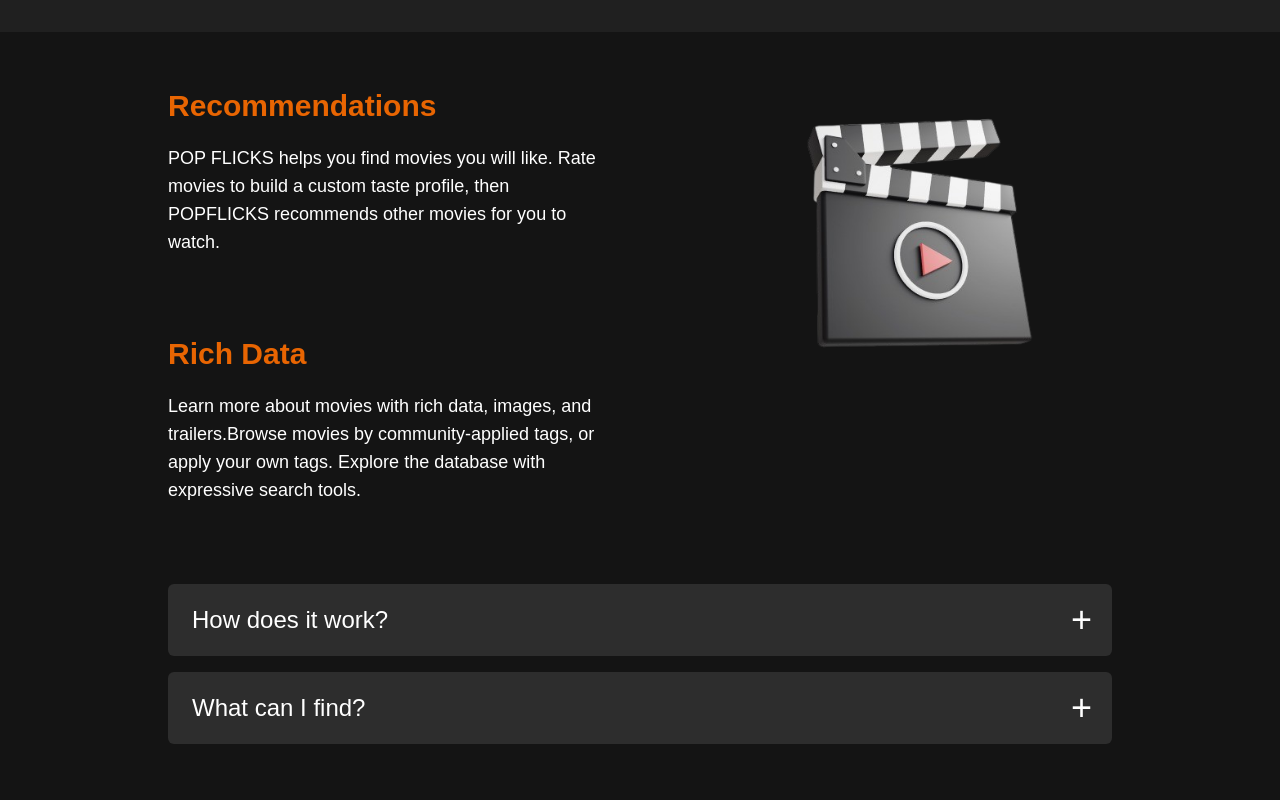
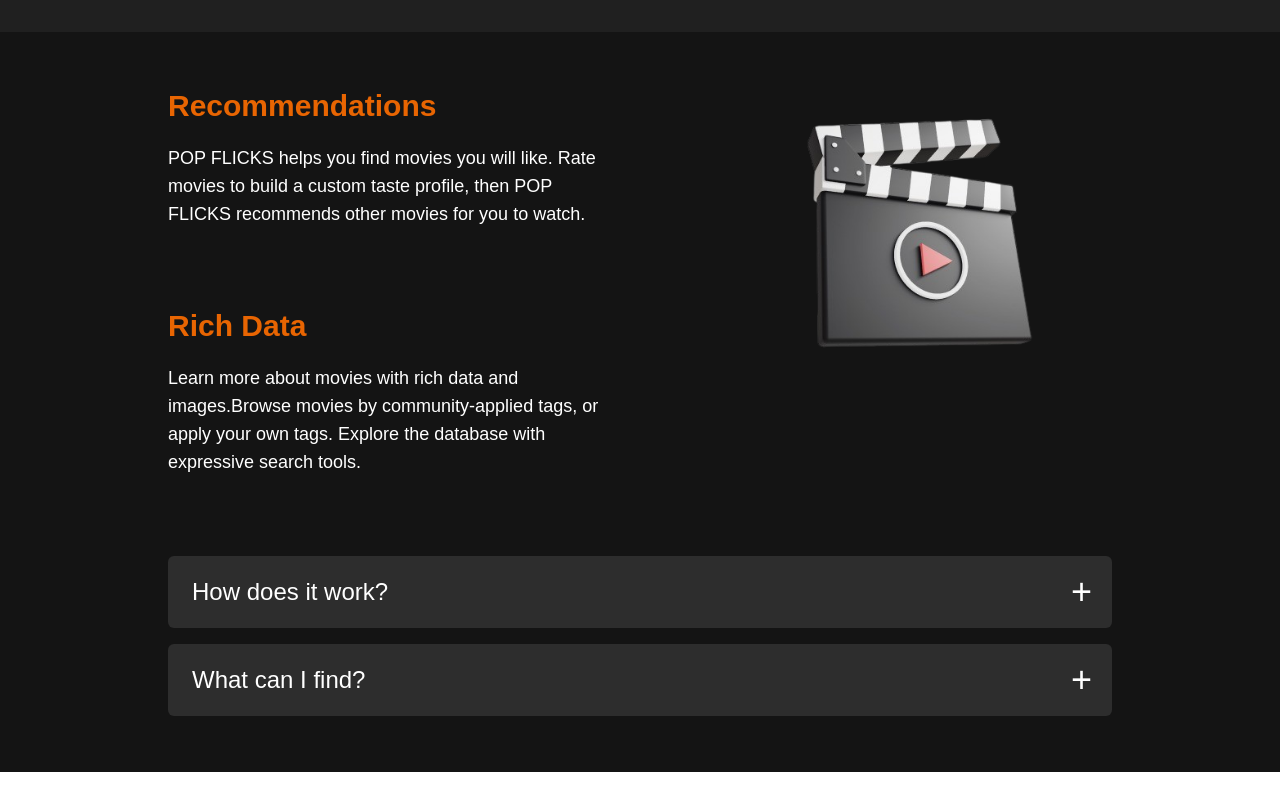
Before and after one commit to Gopika011/movie-rec, a React (Vite) app in the folder react/: page /login in a window 1280 px wide. Shown: the part 768-1568 px from the top of the page. After the commit the page ends 1540 px from the top, so only its background shows below. Built offline with nearby package versions, Linux system fonts and the light colour scheme; grey boxes are pictures that could not be loaded.

Commit message:
movies removed

```diff
--- a/react/src/components/LoginPage/About.jsx
+++ b/react/src/components/LoginPage/About.jsx
@@ -69,15 +69,14 @@
             <p className='text-lg'>
             POP FLICKS helps you find movies you will like.
             Rate movies to build a custom taste profile, then
-            POPFLICKS recommends other movies for you to watch.
+            POP FLICKS recommends other movies for you to watch.
             </p>
           </div>
 
           <div className='h-1/2 gap-5'>
             <h4 className='text-3xl text-[#E86502] pb-5 font-semibold'>Rich Data</h4>
             <p className='text-lg'>
-            Learn more about movies with rich data, images, and
-            trailers.Browse movies by community-applied tags, or
+            Learn more about movies with rich data and images.Browse movies by community-applied tags, or
             apply your own tags. Explore the database
             with expressive search tools.
             </p>
@@ -117,7 +116,7 @@
     </button>
     {isOpenCineRandom && (
       <p className=' py-4 text-white  border-[#262626] border-t-2 px-6 text-xl'>
-        POP FLICKS has an extensive library of feature films, documentaries, TV shows, anime, award-winning Netflix originals, and more.
+        POP FLICKS has an extensive library of feature films, documentaries, TV shows, anime and more.
       </p>
     )}
   </div>
```
Also changed, not shown: 1 other file (tests, documents, lock files or other folders).
